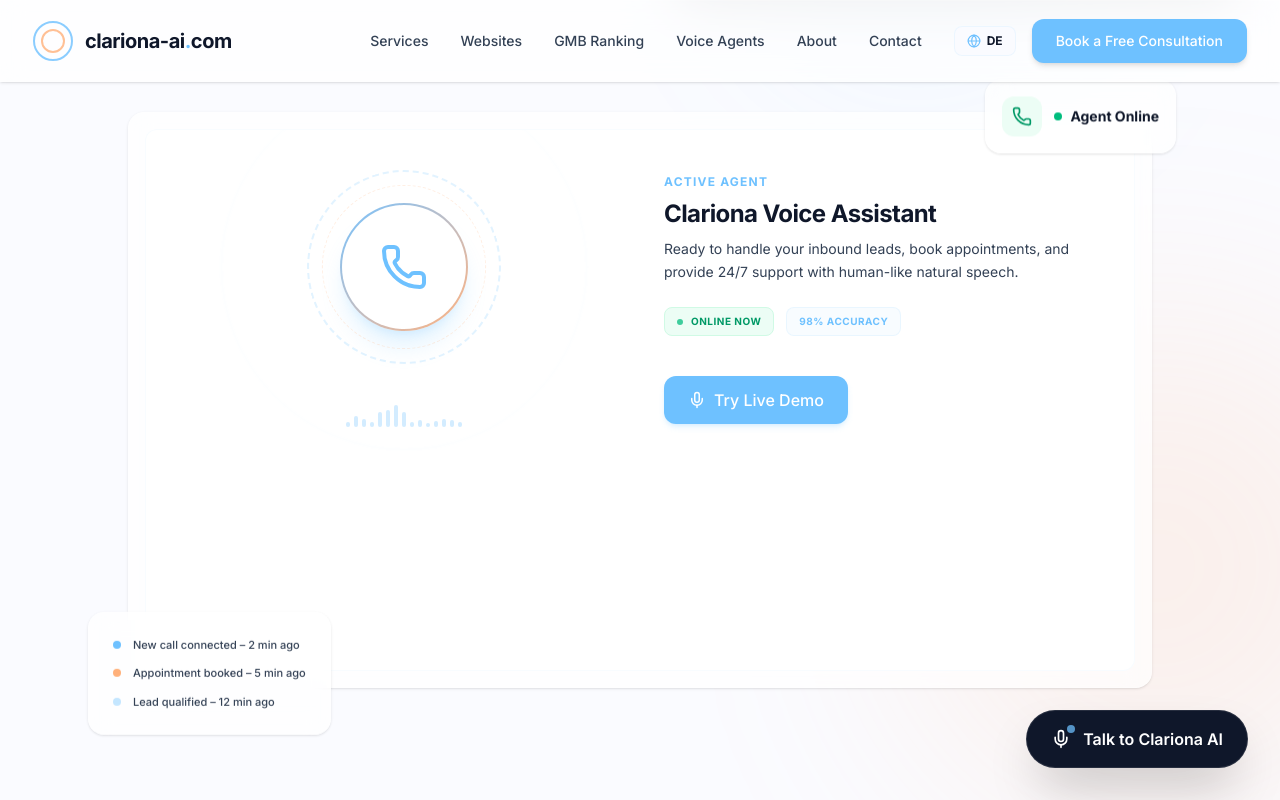
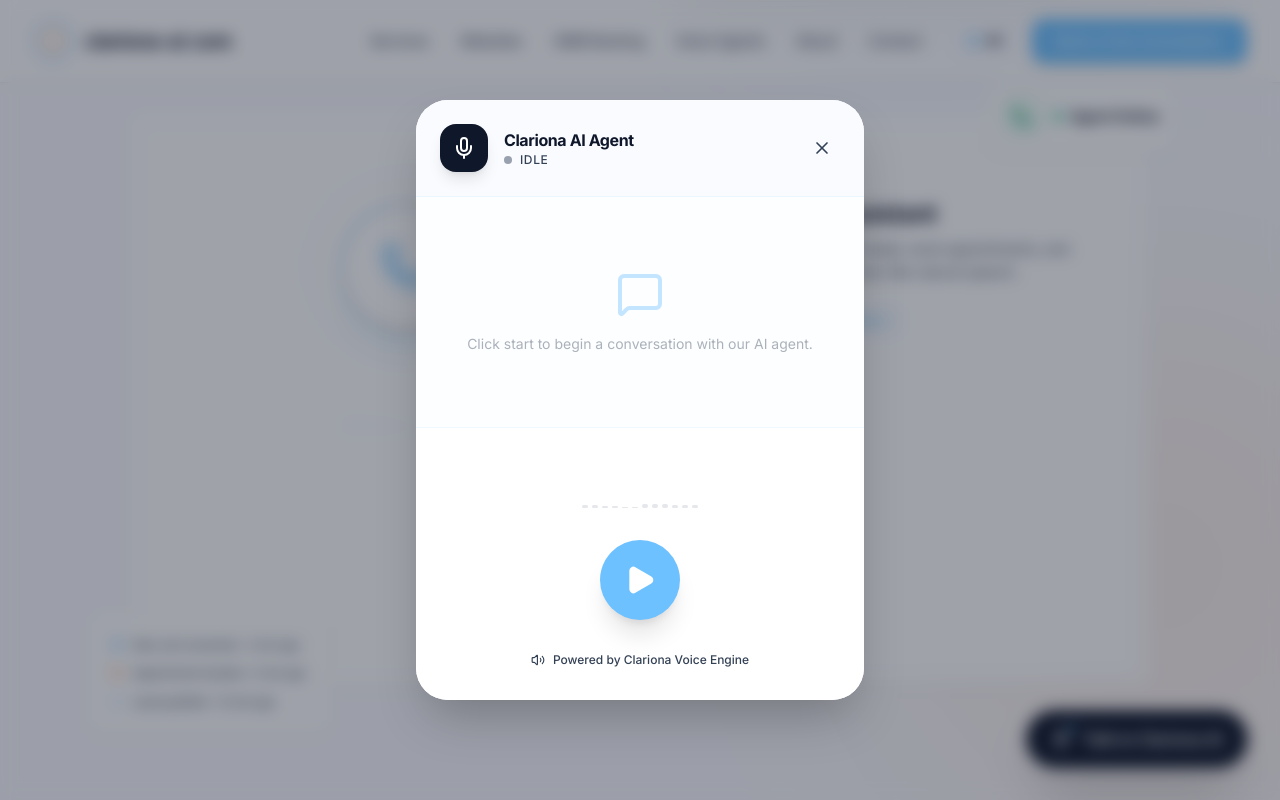
Before and after one commit to clarionaofficial/clariona-ai, a React (Vite) app: page / in a window 1280 px wide. Both pictures are taken after a click on the button "Try Live Demo". Shown: the part 762-1562 px from the top of the page. Built offline with nearby package versions, Linux system fonts and the light colour scheme.

Commit message:
Feature: Functionalize Voice Agent section with global status sync and Hero integration

```diff
--- a/src/App.tsx
+++ b/src/App.tsx
@@ -16,9 +16,12 @@
 import Contact from './pages/Contact';
 import { WebsitesPage, GMBPage, VoiceAgentsPage } from './pages/ServicePages';
 
+import { VoiceProvider } from './lib/VoiceContext';
+
 export default function App() {
   return (
     <Router>
+      <VoiceProvider>
         <ScrollToTop />
         <div className="min-h-screen flex flex-col">
           <Navbar />
@@ -36,6 +39,7 @@
           <Footer />
           <VoiceAgent />
         </div>
+      </VoiceProvider>
     </Router>
   );
 }
--- a/src/components/sections/Hero.tsx
+++ b/src/components/sections/Hero.tsx
@@ -2,10 +2,14 @@
 import { motion } from 'motion/react';
 import { ArrowRight, Sparkles, Mic, Phone } from 'lucide-react';
 import { Link } from 'react-router-dom';
+import { cn } from '../../lib/utils';
 import { useLanguage } from '../../lib/LanguageContext';
+
+import { useVoice } from '../../lib/VoiceContext';
 
 export const Hero = () => {
   const { t } = useLanguage();
+  const { status, setIsAgentOpen } = useVoice();
   const [times, setTimes] = React.useState({ call: 2, appointment: 5, lead: 12 });
 
   React.useEffect(() => {
@@ -182,9 +186,21 @@
                       {[...Array(15)].map((_, i) => (
                         <motion.div
                           key={i}
-                          animate={{ height: [4, Math.random() * 24 + 4, 4] }}
-                          transition={{ repeat: Infinity, duration: 0.6, delay: i * 0.05 }}
-                          className="w-1 bg-brand-blue/30 rounded-full"
+                          animate={{
+                            height: status === 'idle'
+                              ? 4
+                              : [4, Math.random() * 24 + 4, 4]
+                          }}
+                          transition={{
+                            repeat: Infinity,
+                            duration: 0.6,
+                            delay: i * 0.05
+                          }}
+                          className={cn(
+                            "w-1 rounded-full transition-colors duration-500",
+                            status === 'speaking' ? "bg-brand-orange" :
+                              status === 'listening' ? "bg-brand-blue" : "bg-brand-blue/30"
+                          )}
                         />
                       ))}
                     </div>
@@ -201,9 +217,17 @@
                     </div>
 
                     <div className="flex flex-wrap gap-3">
-                      <div className="px-3 py-1.5 rounded-lg bg-emerald-50 text-emerald-600 text-[10px] font-bold uppercase tracking-wider border border-emerald-100 flex items-center gap-2">
-                        <div className="w-1.5 h-1.5 rounded-full bg-emerald-500 animate-pulse" />
-                        {t('hero.onlineNow')}
+                      <div className={cn(
+                        "px-3 py-1.5 rounded-lg text-[10px] font-bold uppercase tracking-wider border flex items-center gap-2 transition-colors duration-500",
+                        status === 'idle'
+                          ? "bg-emerald-50 text-emerald-600 border-emerald-100"
+                          : "bg-brand-blue/10 text-brand-blue border-brand-blue/20"
+                      )}>
+                        <div className={cn(
+                          "w-1.5 h-1.5 rounded-full animate-pulse",
+                          status === 'idle' ? "bg-emerald-500" : "bg-brand-blue"
+                        )} />
+                        {status === 'idle' ? t('hero.onlineNow') : t(`voiceAgent.status.${status}`)}
                       </div>
                       <div className="px-3 py-1.5 rounded-lg bg-brand-blue/5 text-brand-blue text-[10px] font-bold uppercase tracking-wider border border-brand-blue/10">
                         {t('hero.accuracy')}
@@ -211,7 +235,10 @@
                     </div>
 
                     <div className="pt-4">
-                      <button className="btn-primary w-full md:w-auto shadow-xl shadow-brand-blue/20 group">
+                      <button
+                        onClick={() => setIsAgentOpen(true)}
+                        className="btn-primary w-full md:w-auto shadow-xl shadow-brand-blue/20 group"
+                      >
                         <Mic size={18} className="group-hover:scale-110 transition-transform" />
                         {t('hero.demo')}
                       </button>
--- a/src/components/voice-agent/VoiceAgent.tsx
+++ b/src/components/voice-agent/VoiceAgent.tsx
@@ -6,11 +6,18 @@
 
 import { useLiveAPI } from '../../lib/use-live-api';
 
+import { useVoice } from '../../lib/VoiceContext';
+
 export const VoiceAgent = () => {
   const { t } = useLanguage();
-  const [isOpen, setIsOpen] = React.useState(false);
+  const { isAgentOpen, setIsAgentOpen, setStatus: setGlobalStatus } = useVoice();
   const { status, transcript, startSession, stopSession } = useLiveAPI();
   const scrollRef = React.useRef<HTMLDivElement>(null);
+
+  // Sync internal status to global context
+  React.useEffect(() => {
+    setGlobalStatus(status);
+  }, [status, setGlobalStatus]);
 
   React.useEffect(() => {
     if (scrollRef.current) {
@@ -32,7 +39,7 @@
       <motion.button
         whileHover={{ scale: 1.05 }}
         whileTap={{ scale: 0.95 }}
-        onClick={() => setIsOpen(true)}
+        onClick={() => setIsAgentOpen(true)}
         className="fixed bottom-8 right-8 z-40 flex items-center gap-3 bg-brand-heading text-white px-6 py-4 rounded-full shadow-2xl hover:shadow-brand-blue/20 transition-all border border-white/10"
       >
         <div className="relative">
@@ -44,13 +51,13 @@
 
       {/* Modal */}
       <AnimatePresence>
-        {isOpen && (
+        {isAgentOpen && (
           <div className="fixed inset-0 z-50 flex items-center justify-center p-4">
             <motion.div
               initial={{ opacity: 0 }}
               animate={{ opacity: 1 }}
               exit={{ opacity: 0 }}
-              onClick={() => setIsOpen(false)}
+              onClick={() => setIsAgentOpen(false)}
               className="absolute inset-0 bg-brand-heading/40 backdrop-blur-sm"
             />
 
@@ -80,7 +87,7 @@
                   </div>
                 </div>
                 <button
-                  onClick={() => setIsOpen(false)}
+                  onClick={() => setIsAgentOpen(false)}
                   className="p-2 hover:bg-white rounded-full transition-colors text-brand-body"
                 >
                   <X size={20} />
--- /dev/null
+++ b/src/lib/VoiceContext.tsx
@@ -0,0 +1,31 @@
+import React, { createContext, useContext, useState, ReactNode } from 'react';
+
+type VoiceStatus = 'idle' | 'listening' | 'speaking';
+
+interface VoiceContextType {
+    isAgentOpen: boolean;
+    setIsAgentOpen: (open: boolean) => void;
+    status: VoiceStatus;
+    setStatus: (status: VoiceStatus) => void;
+}
+
+const VoiceContext = createContext<VoiceContextType | undefined>(undefined);
+
+export const VoiceProvider = ({ children }: { children: ReactNode }) => {
+    const [isAgentOpen, setIsAgentOpen] = useState(false);
+    const [status, setStatus] = useState<VoiceStatus>('idle');
+
+    return (
+        <VoiceContext.Provider value={{ isAgentOpen, setIsAgentOpen, status, setStatus }}>
+            {children}
+        </VoiceContext.Provider>
+    );
+};
+
+export const useVoice = () => {
+    const context = useContext(VoiceContext);
+    if (!context) {
+        throw new Error('useVoice must be used within a VoiceProvider');
+    }
+    return context;
+};
```
Lines whose indentation alone changed are shown as unchanged.
